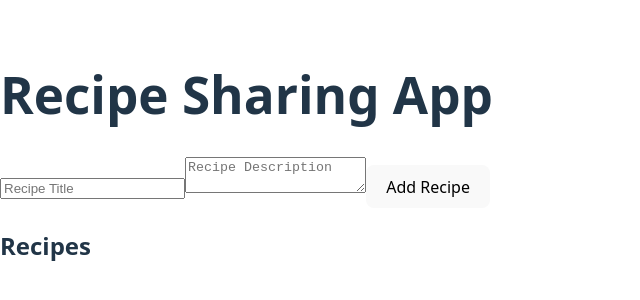
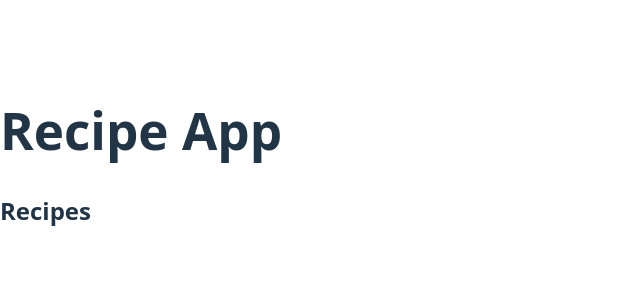
Before and after one commit to amineazzouzi24/alx-fe-reactjs, a React (Vite) app in the folder recipe-sharing-app/: page / in a window 1280 px wide. Shown: the part 242-542 px from the top of the page, without its empty margins (0-640 px from the left). Built offline with nearby package versions, Linux system fonts and the light colour scheme.

Commit message:
Initial commit

```diff
--- a/recipe-sharing-app/src/App.jsx
+++ b/recipe-sharing-app/src/App.jsx
@@ -1,13 +1,23 @@
+import { BrowserRouter as Router, Routes, Route } from "react-router-dom";
 import AddRecipeForm from "./components/AddRecipeForm";
 import RecipeList from "./components/RecipeList";
+import RecipeDetails from "./components/RecipeDetails";
+import EditRecipeForm from "./components/EditRecipeForm";
 
 function App() {
   return (
-    <div>
-      <h1>Recipe Sharing App</h1>
-      <AddRecipeForm />
-      <RecipeList />
-    </div>
+    <Router>
+      <div className="App">
+        <h1>Recipe App</h1>
+
+        <Routes>
+          <Route path="/" element={<RecipeList />} />
+          <Route path="/add" element={<AddRecipeForm />} />
+          <Route path="/recipe/:id" element={<RecipeDetails />} />
+          <Route path="/edit/:id" element={<EditRecipeForm />} />
+        </Routes>
+      </div>
+    </Router>
   );
 }
 
```
